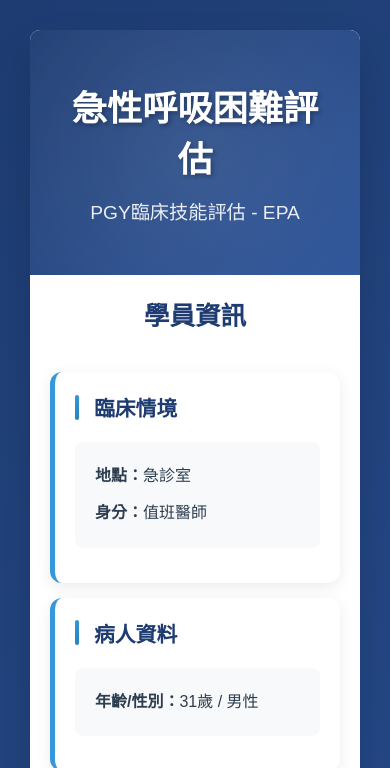
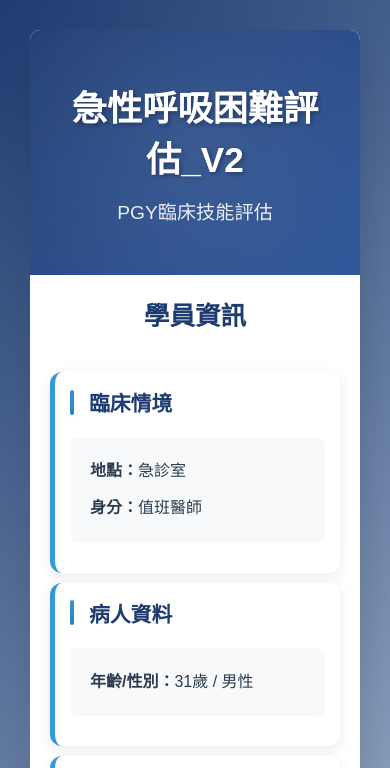
Before and after one commit to ooleo76/PGY_EPA_dyspnea_2_STUDENT, a plain HTML site: page index.html in a window 390 px wide. Shown: the top 768 px of the page. Drawn offline with Linux system fonts and the light colour scheme.

Commit message:
修標題及背景

```diff
--- a/index.html
+++ b/index.html
@@ -9,8 +9,8 @@
 <body>
     <div class="container">
         <div class="header">
-            <h1>急性呼吸困難評估</h1>
-            <p class="subtitle">PGY臨床技能評估 - EPA</p>
+            <h1>急性呼吸困難評估_V2</h1>
+            <p class="subtitle">PGY臨床技能評估</p>
         </div>
 
         <div class="content">
--- a/style.css
+++ b/style.css
@@ -6,7 +6,7 @@
 
 body {
     font-family: 'Microsoft JhengHei', Arial, sans-serif;
-    background: linear-gradient(135deg, #1e3c72 0%, #2a5298 100%);
+    background: linear-gradient(135deg, #1e3c72 0%, #e8f4fd 100%);
     min-height: 100vh;
     padding: 20px;
 }
@@ -254,8 +254,8 @@ body {
     }
 
     .info-section {
-        padding: 20px;
-        margin-bottom: 15px;
+        padding: 15px;
+        margin-bottom: 10px;
     }
 
     .info-section h3 {
```
